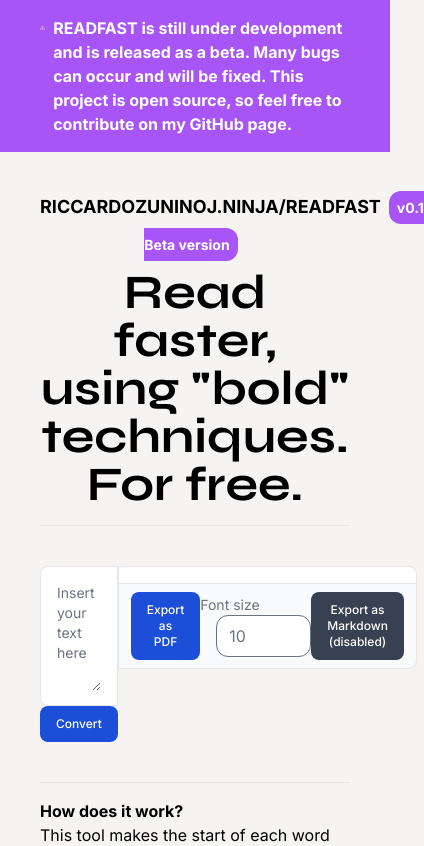
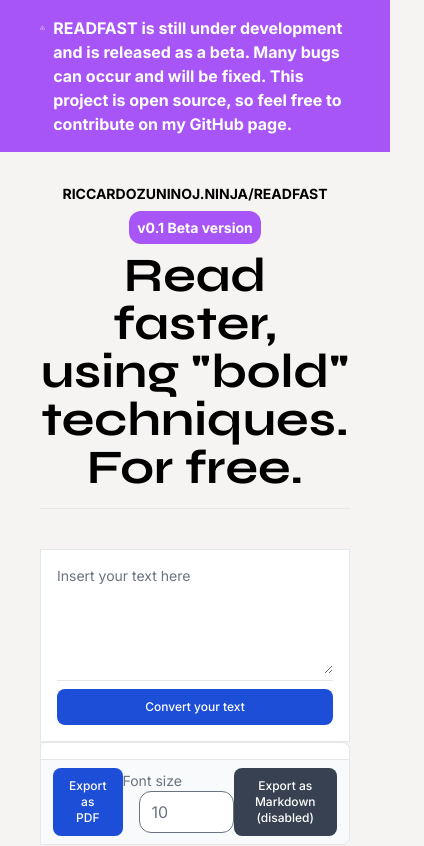
Before and after one commit to RiccardoZuninoJ/ReadFaster, a Next.js app: page / in a window 390 px wide. Shown: the top 846 px of the page, 424 px wide, since content can reach past the window. Built offline with nearby package versions, Linux system fonts and the light colour scheme; what @react-pdf/renderer would draw is missing.

Commit message:
Fixed mobile UI

```diff
--- a/app/page.js
+++ b/app/page.js
@@ -50,6 +50,8 @@
 });
 export default function Home() {
 
+
+
   const [text, setText] = useState('');
   const [result, setResult] = useState('');
   const [blob, setBlob] = useState(null);
@@ -57,7 +59,6 @@
   const [pdfLink, setPdfLink] = useState(null);
   const [fontSize, setFontSize] = useState(10);
   const [rows, setRows] = useState(5);
-
   const textRef = useRef();
   const resultRef = useRef();
 
@@ -214,8 +215,6 @@
           fill="none" viewBox="0 0 24 24" strokeWidth={1.5} stroke="white" >
           <path strokeLinecap="round" strokeLinejoin="round" d="M12 9v3.75m-9.303 3.376c-.866 1.5.217 3.374 1.948 3.374h14.71c1.73 0 2.813-1.874 1.948-3.374L13.949 3.378c-.866-1.5-3.032-1.5-3.898 0L2.697 16.126zM12 15.75h.007v.008H12v-.008z" />
         </svg>
-
-
         <span className='font-bold text-white ml-2'>READFAST is still under development and is released as a beta. Many bugs can occur and will be fixed.
           This project is open source, so feel free to contribute on my GitHub page.
         </span>
@@ -226,7 +225,7 @@
       '
 
         >
-          <span className='font-bold text-lg'>RICCARDOZUNINOJ.NINJA/READFAST</span>
+          <p className='font-bold text-sm'>RICCARDOZUNINOJ.NINJA/READFAST</p>
           <span className="bg-purple-500 p-2 text-white text-sm mx-2 rounded-xl">v0.1 Beta version</span>
           <br></br>
           <p
@@ -242,26 +241,32 @@
         <div className='mt-10'>
 
 
-          <div className='mt-10 flex w-full'>
+          <div className='mt-10 w-full lg:flex'>
             <div
-              className='flex-1'
+              className='sm:flex-wrap lg:flex-1'
             >
-              <div class="px-4 py-2 bg-white rounded-l-lg dark:bg-gray-800 border border-gray-200">
+              <div class="px-4 py-2 bg-white lg:rounded-l-lg dark:bg-gray-800 border border-gray-200">
                 <label htmlFor="input" class="sr-only">Insert your text here...</label>
                 <textarea
                   ref={textRef}
                   value={text}
                   onChange={(e) => {
                     setText(e.target.value);
-                    convertText(e);
                   }}
                   id="input" rows={rows} class="w-full px-0 text-sm text-gray-900 bg-white border-0 dark:bg-gray-800 focus:ring-0 dark:text-white dark:placeholder-gray-400" placeholder="Insert your text here" required></textarea>
+                <div class="flex items-center justify-between py-2 border-t dark:border-gray-600">
+                  <button className=
+                    'w-full items-center py-2.5 px-4 text-xs font-medium text-center text-white bg-blue-700 rounded-lg focus:ring-4 focus:ring-blue-200 dark:focus:ring-blue-900 hover:bg-blue-800'
+                    onClick={
+                      (e) => convertText(e)
+                    }
+                  >
+                    Convert your text
+                  </button>
+                </div>
               </div>
-              <button
-                onClick={(e) => convertText(e)}
-                class="inline-flex items-center py-2.5 px-4 text-xs font-medium text-center text-white bg-blue-700 rounded-lg focus:ring-4 focus:ring-blue-200 dark:focus:ring-blue-900 hover:bg-blue-800">
-                Convert
-              </button>
+
+
             </div>
             <div
               className='flex-1'
```
